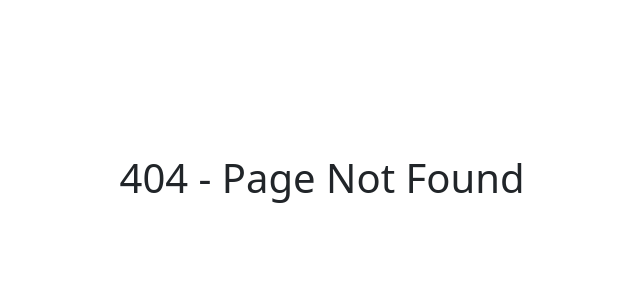
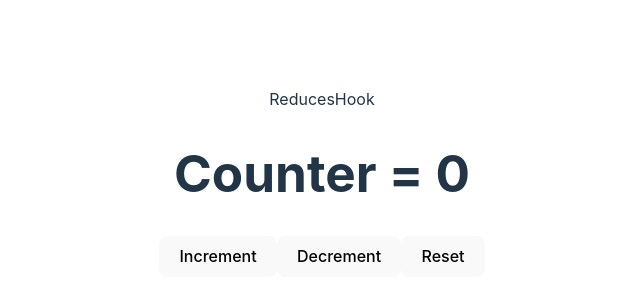
Before and after one commit to Muhammad-Sulman/ReactFirstApp, a React (Vite) app in the folder react-App1.0/: page /reducerhook in a window 1280 px wide. Before the commit this address had no page. Shown: the part 218-518 px from the top of the page, without its empty margins (318-958 px from the left). Built offline with nearby package versions, Linux system fonts and the light colour scheme.

Commit message:
reducer hook

```diff
--- a/react-App1.0/src/App.jsx
+++ b/react-App1.0/src/App.jsx
@@ -17,8 +17,9 @@
 import Validation from './Validation';
 import FormikForm from './components/FormikForm';
 import FormikForm2 from './components/FormikForm2';
-import ReactBS from './components/ReactBS';
+// import ReactBS from './components/ReactBS';
 import ImagesDemo from './components/ImagesDemo';
+import ReducesHook from './components/ReducesHook';
 // import UseRefHook_Comp from './UseRefHook_Comp';
 // import CallBackRef_Comp from './CallBackRef_Comp';
 // import UnControlled_Comp from './UnControlled_Comp';
@@ -171,8 +172,9 @@
             <Route path= '/validation' element={<Validation/>} />
             <Route path='/formikform' element={<FormikForm/>} />
             <Route path='/formikform2' element={<FormikForm2/>} />
-            <Route path='/reactbs' element={<ReactBS />} />
+            {/* <Route path='/reactbs' element={<ReactBS />} /> */}
             <Route path='/imagesdemo' element={<ImagesDemo/>} />
+            <Route path='/reducerhook' element={<ReducesHook/>} ></Route>
             <Route path='*' element={<PageNotFound/>} />
           </Routes>
           {/* <button type="button" onClick={() => navigate('/about')} >About</button> &nbsp; &nbsp;
--- /dev/null
+++ b/react-App1.0/src/components/ReducesHook.jsx
@@ -0,0 +1,29 @@
+import { useReducer } from "react"
+
+
+function ReducesHook() {
+    const initialState = 0;
+    const reducer = (state, action) => {
+        switch (action) {
+            case 'increment':
+                return state +1;
+            case 'decrement':
+                return state - 1;
+            case 'reset':
+                return initialState;
+            default:
+                return state;
+        }
+    }
+    const [count, dispatch]   = useReducer(reducer, initialState);
+    return (
+        <div>ReducesHook
+            <h1>Counter = {count}</h1>
+            <button onClick={() => {dispatch('increment')}} >Increment</button>
+            <button onClick={() => {dispatch('decrement')}} >Decrement</button>
+            <button onClick={() => {dispatch('reset')}} >Reset</button>
+        </div>
+    )
+}
+
+export default ReducesHook
```
Also changed, not shown: react-App1.0/src/components/FetchApi.jsx (added).
